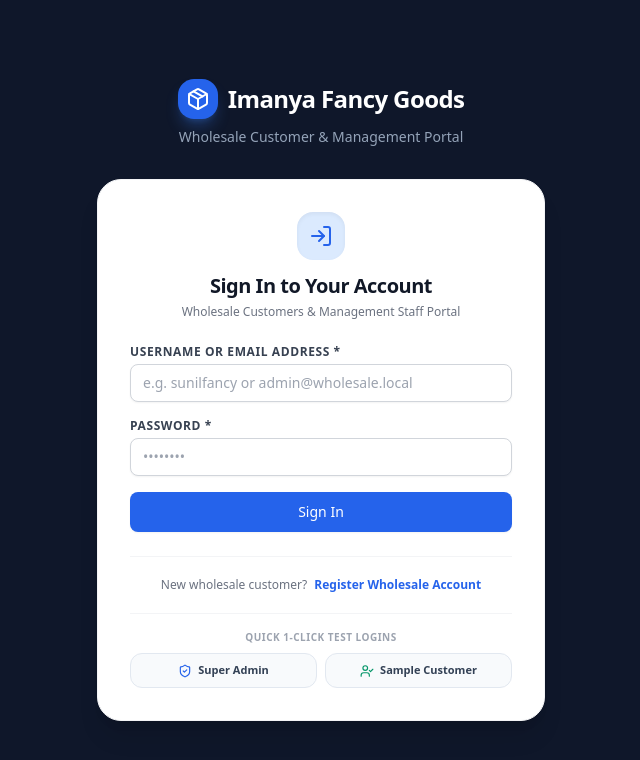
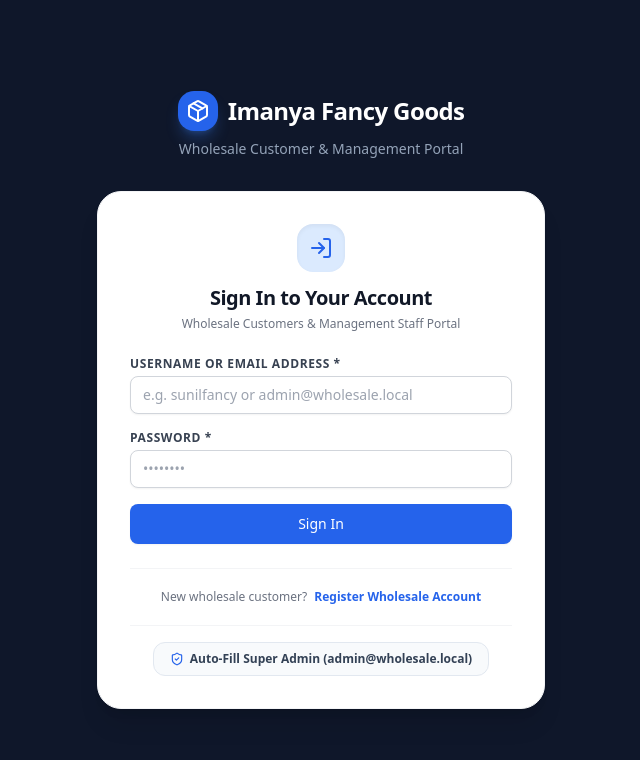
Before and after one commit to heshankanishka831-cmd/Imanya-fancy-goods, a React (Vite) app in the folder frontend/: page /login in a window 1280 px wide. Shown: the top 760 px of the page, without its empty margins (319-959 px from the left). Built offline with nearby package versions, Linux system fonts and the light colour scheme; no server answers.

Commit message:
chore: remove dummy customer quick-fill from login page

```diff
--- a/frontend/src/features/auth/LoginPage.tsx
+++ b/frontend/src/features/auth/LoginPage.tsx
@@ -41,12 +41,6 @@ export const LoginPage: React.FC = () => {
   const fillAdmin = () => {
     setIdentifier('admin@wholesale.local');
     setPassword('Admin@123456');
-    setError(null);
-  };
-
-  const fillCustomer = () => {
-    setIdentifier('sunilfancy');
-    setPassword('Customer@123');
     setError(null);
   };
 
@@ -108,29 +102,16 @@ export const LoginPage: React.FC = () => {
         </p>
       </div>
 
-      {/* Quick Testing Shortcuts */}
-      <div className="mt-5 pt-4 border-t border-gray-100">
-        <span className="text-[10px] font-bold text-gray-400 uppercase tracking-wider block text-center mb-2">
-          Quick 1-Click Test Logins
-        </span>
-        <div className="grid grid-cols-2 gap-2">
+      {/* Super Admin Quick Fill */}
+      <div className="mt-5 pt-4 border-t border-gray-100 text-center">
         <button
           type="button"
           onClick={fillAdmin}
-            className="flex items-center justify-center gap-1.5 p-2 bg-slate-50 hover:bg-slate-100 border border-slate-200 rounded-xl text-[11px] font-semibold text-slate-700 transition-colors"
+          className="inline-flex items-center justify-center gap-1.5 px-4 py-2 bg-slate-50 hover:bg-slate-100 border border-slate-200 rounded-xl text-xs font-semibold text-slate-700 transition-colors mx-auto"
         >
           <ShieldCheck className="h-3.5 w-3.5 text-blue-600" />
-            <span>Super Admin</span>
+          <span>Auto-Fill Super Admin (admin@wholesale.local)</span>
         </button>
-          <button
-            type="button"
-            onClick={fillCustomer}
-            className="flex items-center justify-center gap-1.5 p-2 bg-slate-50 hover:bg-slate-100 border border-slate-200 rounded-xl text-[11px] font-semibold text-slate-700 transition-colors"
-          >
-            <UserCheck className="h-3.5 w-3.5 text-emerald-600" />
-            <span>Sample Customer</span>
-          </button>
-        </div>
       </div>
     </div>
   );
```
Lines whose indentation alone changed are shown as unchanged.
